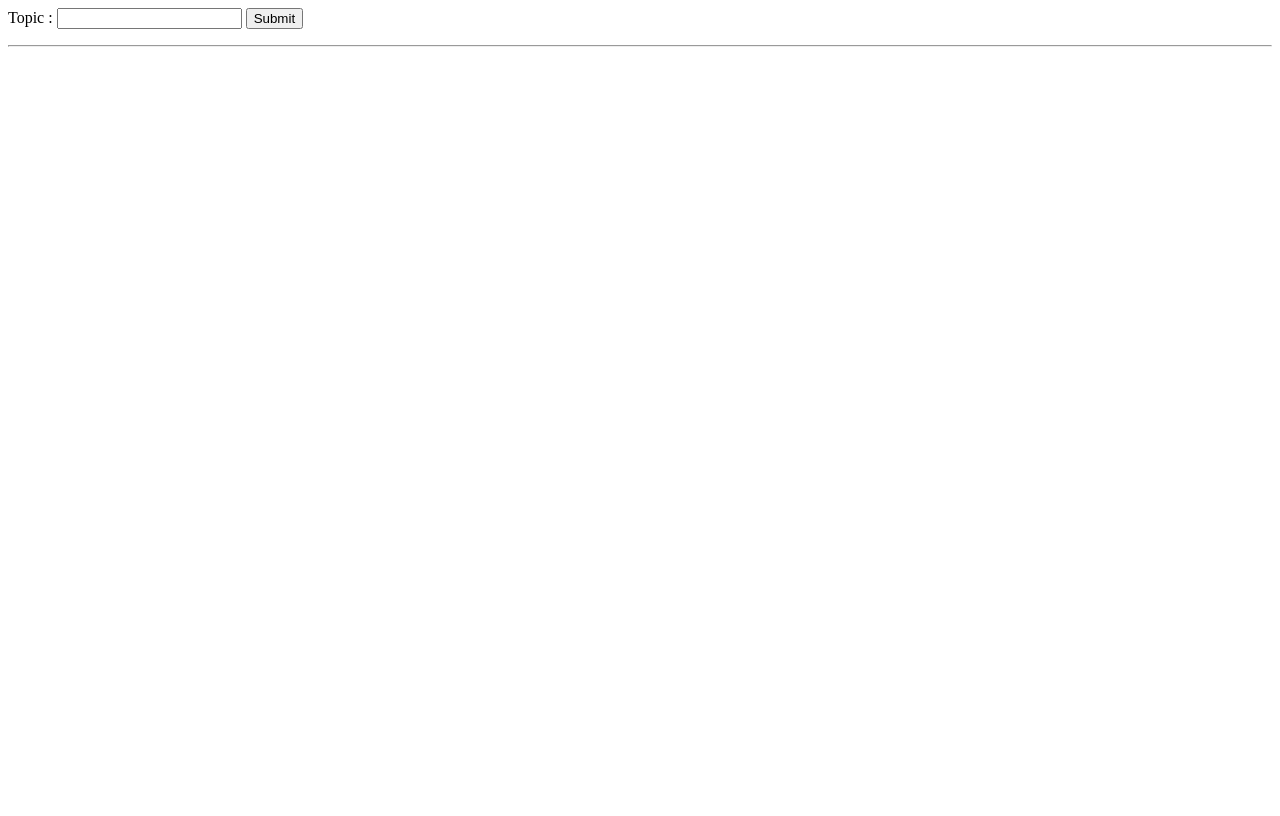
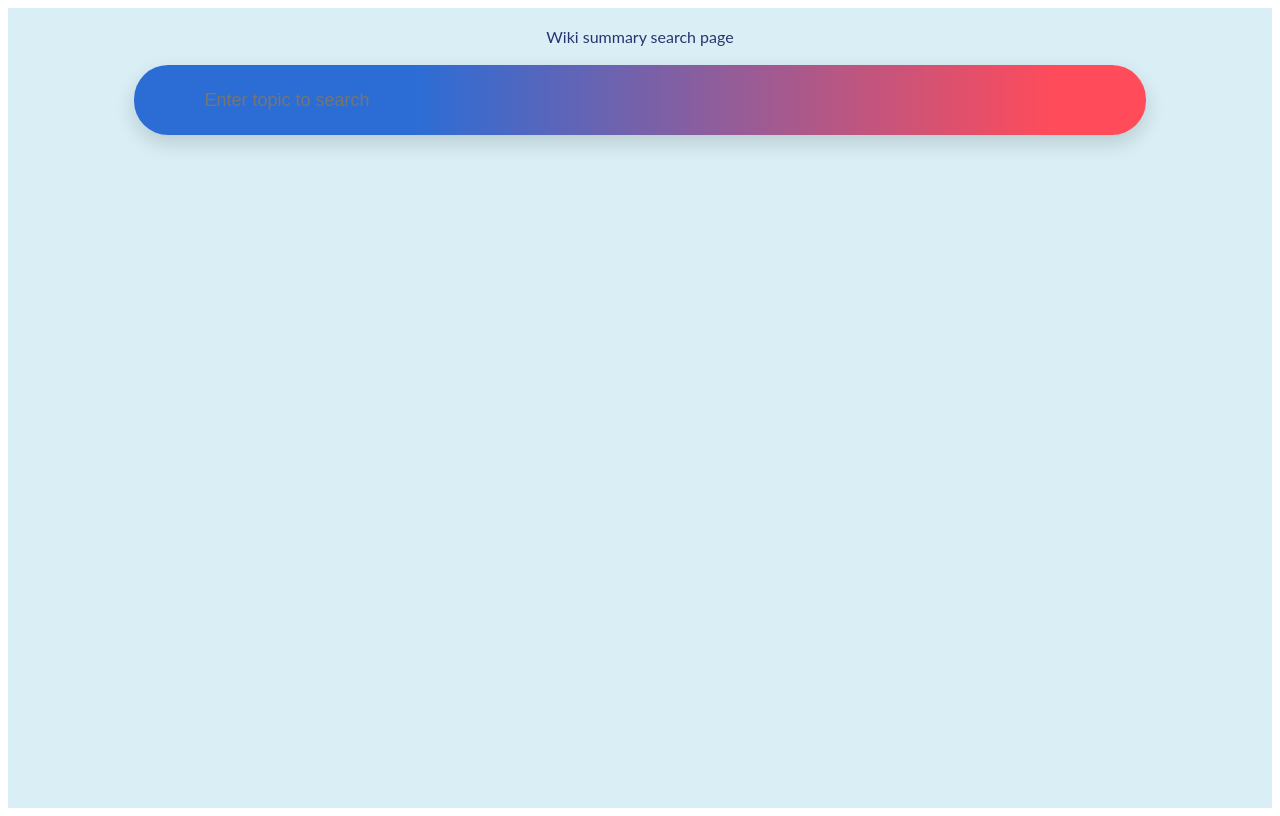
Before and after one commit to kashishsehgal73/wiki_summary, a Flask app: page / in a window 1280 px wide. Before the commit the page ends 47 px from the top, so only its background shows below. Run offline with Flask 2, Linux system fonts and the light colour scheme.

Commit message:
search bar

```diff
--- a/app.py
+++ b/app.py
@@ -1,7 +1,6 @@
 from flask import Flask,request,render_template
 import wikipedia
 app = Flask(__name__)
-
 @app.route("/", methods =['POST', 'GET'])
 def index():
 	if request.method == 'GET':
@@ -10,33 +9,23 @@ def index():
 		return handle_query()
 
 def handle_query():
-	summary = '<h1>The summary is: </h1>'
 	topic = request.form.get("topic")
+	summary = '<h1>{}</h1>'.format(topic)
 	if topic:
 		try:
 			summary = summary + wikipedia.summary(str(topic))
 		except wikipedia.exceptions.DisambiguationError as e:
-			summary = "<h2>There is an ambiguiy!!</h2> <br> <h3>Please enter from the following options:</h3> <br>" + "<br> ".join(e.options[:20])
+			summary = "<h2>There is an ambiguty!!</h2> <h3>Please enter from the following options:</h3> <br>" + "<br> ".join(e.options[:20])
 		except wikipedia.exceptions.PageError:
 			summary = "<h2>No Page found!!</h2> <br> <h3>Please try another query</h3> <br>"
 	else:
-		summary = "<h1>Empty query!!!</h1>"
+		summary = "<h3 style='color:red'>Empty query!!!</h3>"
 	return render_template("summary.html",summary = summary)
 
-
-@app.route('/login', methods =['POST', 'GET'])
-def login():
-	if request.method == 'GET':
-		return render_template("login.html")
-	else:
-		user, password = request.form.get("user"),request.form.get("pass")
-		print(user,password)
-		return "success"
 @app.errorhandler(404)
 def not_found_error(error):
     return (render_template('error.html',code = "404"), 404)
 
-#Error handler for 500
 @app.errorhandler(500)
 def internal_error(error):
     db.session.rollback()
--- a/templates/index.html
+++ b/templates/index.html
@@ -1,18 +1,45 @@
-<!DOCTYPE HTML PUBLIC "-//W3C//DTD HTML 3.2 Final//EN">
 <html>
+<title>Wiki Summary Page</title>
 <head>
-		<meta content="text/html;charset=utf-8" http-equiv="Content-Type">
-		<meta content="utf-8" http-equiv="encoding">
-      <title>{{title}}</title>
+	<link href="https://fonts.googleapis.com/css?family=Poppins:400,600,700" rel="stylesheet" />
+	<style type = 'text/css'>
+	.s010 {
+		min-height: 100vh;
+		justify-content: center;
+
+		align-items: center;
+		background: #d9eff5;
+		font-family: 'Lato', sans-serif;
+	}
+	.s010 form  input {
+		border: 0;  display: block;  width: 80%;  padding: 10px 32px 10px 70px;
+		font-size: 18px;  height: 70px;  color: #fff;
+		background: linear-gradient(to right, #2c6dd5 0%, #2c6dd5 28%, #ff4b5a 91%, #ff4b5a 100%);
+		box-shadow: 0px 8px 20px 0px rgba(0, 0, 0, 0.15);
+		overflow: hidden;  border-radius: 34px;  margin-bottom: 5px;
+	}
+
+	.s010 .summary {
+		width: 78%;
+		text-align: left;
+		color:03124f;
+	}
+	</style>
+
 </head>
 <body>
-		<form  method="post" novalidate >
-			<label>Topic :</label>
-			<input type = "text", name = "topic">
-			<input type= "submit">
+	<div class="s010">
+		<center>
+			<br><nav style='color:#273570'>Wiki summary search page</nav><br>
+			<form  method="post" novalidate>
+				<input name="topic" type="text" placeholder="Enter topic to search" />
 			</form>
-		<hr>
+
+			<div class = "summary">
 				{% block content %}
 				{% endblock %}
+			</div>
+		</div>
+	</center>
 </body>
 </html>
```
Also changed, not shown: templates/error.html (+23 -4 lines). Lines whose indentation alone changed are shown as unchanged.
